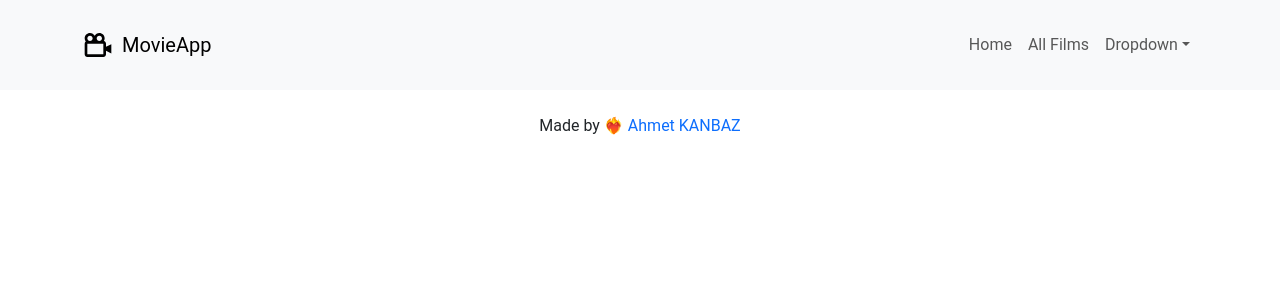
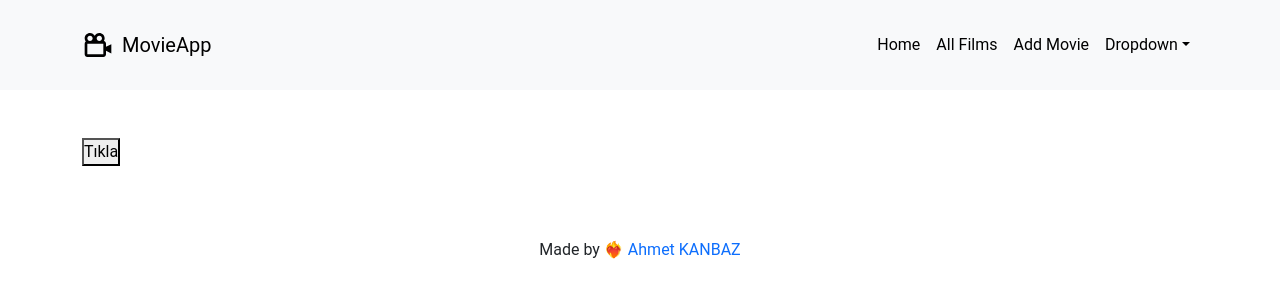
Before and after one commit to ahmetkanbaz/MovieApp, a React (Vite) app in the folder movieapp/: page /addnewmovie in a window 1280 px wide. Shown: the top 300 px of the page. Built offline with nearby package versions, Linux system fonts and the light colour scheme; no server answers.

Commit message:
MoviaApp-AddNewMovie-Started

```diff
--- a/movieapp/package.json
+++ b/movieapp/package.json
@@ -15,6 +15,7 @@
     "axios": "^1.5.1",
     "bootstrap": "^5.3.2",
     "concurrently": "^8.2.2",
+    "formik": "^2.4.5",
     "react": "^18.2.0",
     "react-dom": "^18.2.0",
     "react-icons": "^4.11.0",
--- a/movieapp/src/GlobalStyle/GlobalStyle.js
+++ b/movieapp/src/GlobalStyle/GlobalStyle.js
@@ -32,6 +32,15 @@ export const GlobalStyle = createGlobalStyle `
     font-size: .89rem;
     font-style: italic;
   }
+
+  .nav-link {
+    color: #000000;
+    transition: all .3s ease-in-out;
+  }
+
+  .nav-link:hover {
+    color: #BA49FF;
+  }
 `;
 
 // ${({theme}) => backgroundAndColor(theme)}
--- a/movieapp/src/common/Card/Card.jsx
+++ b/movieapp/src/common/Card/Card.jsx
@@ -14,7 +14,7 @@ const Card = ({movie}) => {
 
   return (
     <div className="col-lg-2 col-md-3 col-sm-4 col-6">
-      <CustomCard className="card h-100" onClick={() => navigate(`/allfilms/${id}`)}>
+      <CustomCard className="card h-100" onClick={() => navigate(`/allmovies/${id}`)}>
         {(poster && !loadingImage) ? (
           <img
           src={poster}
--- /dev/null
+++ b/movieapp/src/components/AddNewMovieForm/AddNewMovieForm.jsx
@@ -0,0 +1,13 @@
+import { addNewMovie } from "../../utils/posts"
+
+const AddNewMovieForm = () => {
+  return (
+    <section className='py-5'>
+      <div className="container">
+        <button onClick={() => addNewMovie({title: 'Deneme'})}>Tıkla</button>
+      </div>
+    </section>
+  )
+}
+
+export default AddNewMovieForm
--- a/movieapp/src/components/Header/Header.jsx
+++ b/movieapp/src/components/Header/Header.jsx
@@ -18,7 +18,10 @@ const Header = () => {
           <Link to='/' className="nav-link">Home</Link>
         </li>
         <li className="nav-item">
-          <Link to='allfilms' className="nav-link">All Films</Link>
+          <Link to='allmovies' className="nav-link">All Films</Link>
+        </li>
+        <li className="nav-item">
+          <Link to='addnewmovie' className="nav-link">Add Movie</Link>
         </li>
         <li className="nav-item dropdown">
           <a className="nav-link dropdown-toggle" href="#" role="button" data-bs-toggle="dropdown" aria-expanded="false">
--- a/movieapp/src/routes/Router.jsx
+++ b/movieapp/src/routes/Router.jsx
@@ -2,13 +2,15 @@ import { useRoutes } from "react-router-dom";
 import Home from "../views/Home/Home";
 import AllFilms from "../views/AllFilms/AllFilms";
 import DetailMovie from "../views/DetailMovie/DetailMovie";
+import AddNewMovie from "../views/AddNewMovie/AddNewMovie";
 
 
 const Router = () => {
   const routes =  useRoutes([
     {path: '/', element: <Home />},
-    {path: 'allfilms', element: <AllFilms />},
-    {path: 'allfilms/:id', element: <DetailMovie />}
+    {path: 'allmovies', element: <AllFilms />},
+    {path: 'allmovies/:id', element: <DetailMovie />},
+    {path: 'addnewmovie', element: <AddNewMovie />}
   ])
   return routes
 }
--- /dev/null
+++ b/movieapp/src/utils/posts.js
@@ -0,0 +1,13 @@
+import axios from "axios";
+
+const baseUrl = import.meta.env.VITE_BASE_URL;
+
+export const addNewMovie = async (movie) => {
+  try {
+    console.log(movie)
+    // const response = await axios.post(`${baseUrl}/movies`, movie);
+    // console.log(response.data);
+  } catch (error) {
+    console.log(error.message);
+  }
+};
--- /dev/null
+++ b/movieapp/src/views/AddNewMovie/AddNewMovie.jsx
@@ -0,0 +1,11 @@
+import AddNewMovieForm from "../../components/AddNewMovieForm/AddNewMovieForm"
+
+const AddNewMovie = () => {
+  return (
+    <>
+      <AddNewMovieForm />
+    </>
+  )
+}
+
+export default AddNewMovie
```
Also changed, not shown: 1 other file (tests, documents, lock files or other folders).
